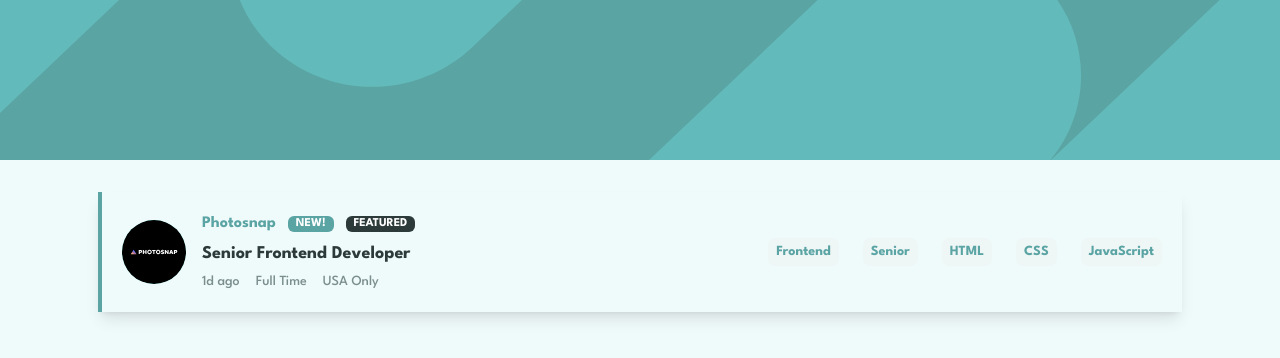
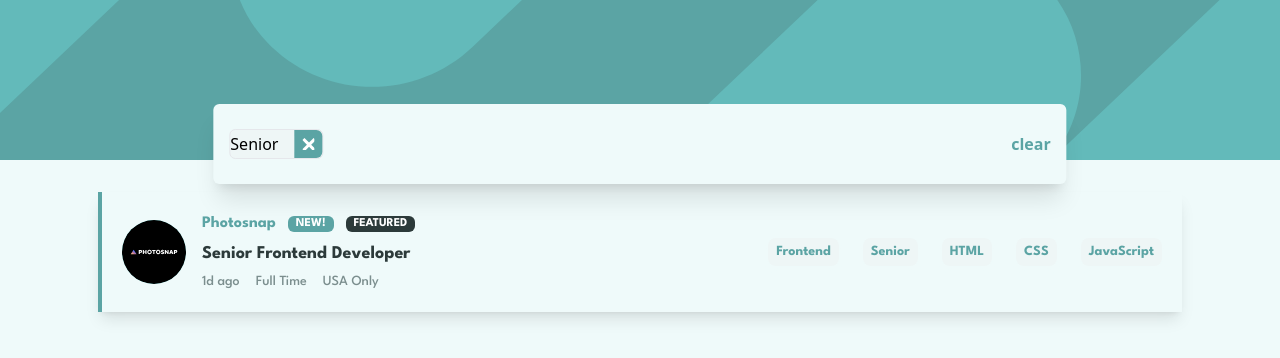
Before and after one commit to JohnAssebe/job-listing-with-filter, a React (Vite) app: page / in a window 1280 px wide. Both pictures are taken after a click on the element "Senior". Shown: the top 358 px of the page. Built offline with nearby package versions, Linux system fonts and the light colour scheme.

Commit message:
all filters done :sparkles:

```diff
--- a/src/views/index.jsx
+++ b/src/views/index.jsx
@@ -6,13 +6,17 @@ import { jobs } from "../json/data";
 import { TaggedJobs } from "../utils/filterJobs";
 const JobLists = () => {
   const [filters, setFilters] = useState([]);
-  const handleUpdateFilter = (tag) => setFilters((filter) => [...filter, tag]);
+  const handleUpdateFilter = (tag) =>
+    !filters.includes(tag) && setFilters((filter) => [...filter, tag]);
+  const removeTag = (tag) =>
+    setFilters((filter) => filter.filter((tags) => tags != tag));
+  const removeTags = () => setFilters([]);
   const taggedJobs = TaggedJobs(jobs, filters).length
     ? TaggedJobs(jobs, filters)
     : jobs;
   return (
     <section className="w-full min-h-screen bg-LightGrayishCyan">
-      <div className="w-full h-48 md:h-40 bg-DesaturatedDarkCyan">
+      <div className="relative w-full h-48 md:h-40 bg-DesaturatedDarkCyan">
         <img
           src={bgHeader}
           className="hidden object-cover w-full h-full md:block"
@@ -21,6 +25,42 @@ const JobLists = () => {
           src={bgHeaderMobile}
           className="object-cover w-full h-full md:hidden"
         />
+        {filters.length > 0 && (
+          <div className="absolute bottom-0 flex items-center justify-between w-2/3 h-20 px-4 mb-4 -translate-x-1/2 translate-y-1/2 rounded-md shadow-xl bg-LightGrayishCyan left-1/2">
+            <div className="flex flex-wrap items-center justify-center gap-3">
+              {filters.map((tag, _) => (
+                <div
+                  className="flex items-center justify-between gap-4 border rounded-md bg-LightGrayishCyan2"
+                  key={_}
+                >
+                  <p>{tag}</p>
+                  <div
+                    className="p-2 duration-500 cursor-pointer w-7 bg-DesaturatedDarkCyan rounded-r-md hover:bg-VeryDarkGrayishCyan"
+                    onClick={() => removeTag(tag)}
+                  >
+                    <svg
+                      xmlns="http://www.w3.org/2000/svg"
+                      width="12"
+                      height="12"
+                    >
+                      <path
+                        fill="#FFF"
+                        fillRule="evenodd"
+                        d="M11.314 0l2.121 2.121-4.596 4.596 4.596 4.597-2.121 2.121-4.597-4.596-4.596 4.596L0 11.314l4.596-4.597L0 2.121 2.121 0l4.596 4.596L11.314 0z"
+                      />
+                    </svg>
+                  </div>
+                </div>
+              ))}
+            </div>
+            <button
+              className="font-bold text-DesaturatedDarkCyan hover:underline underline-offset-2 decoration-2"
+              onClick={() => removeTags()}
+            >
+              clear
+            </button>
+          </div>
+        )}
       </div>
       <div className="max-w-[1100px] mx-auto px-2">
         {taggedJobs.map((job, _) => (
```
